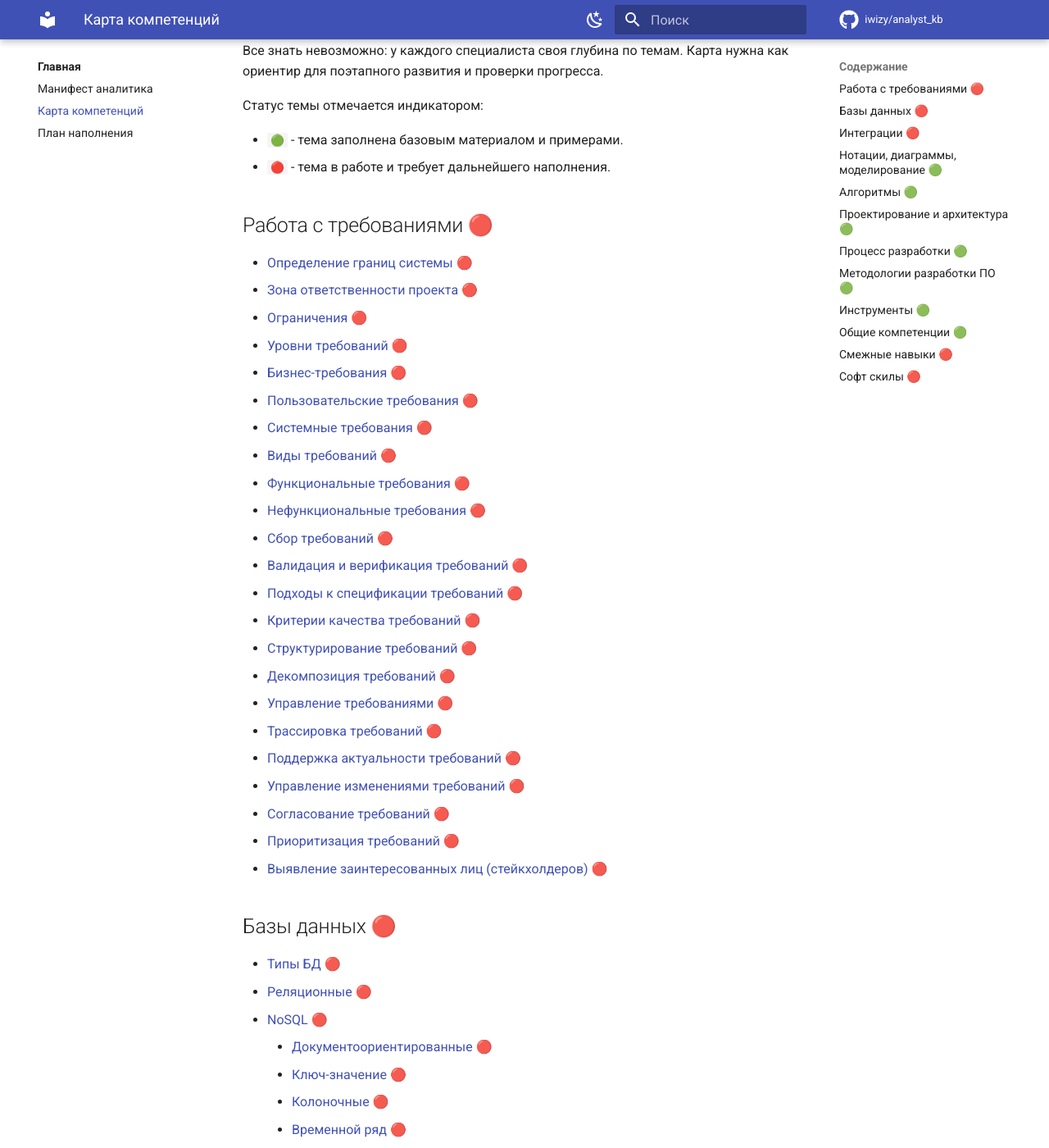
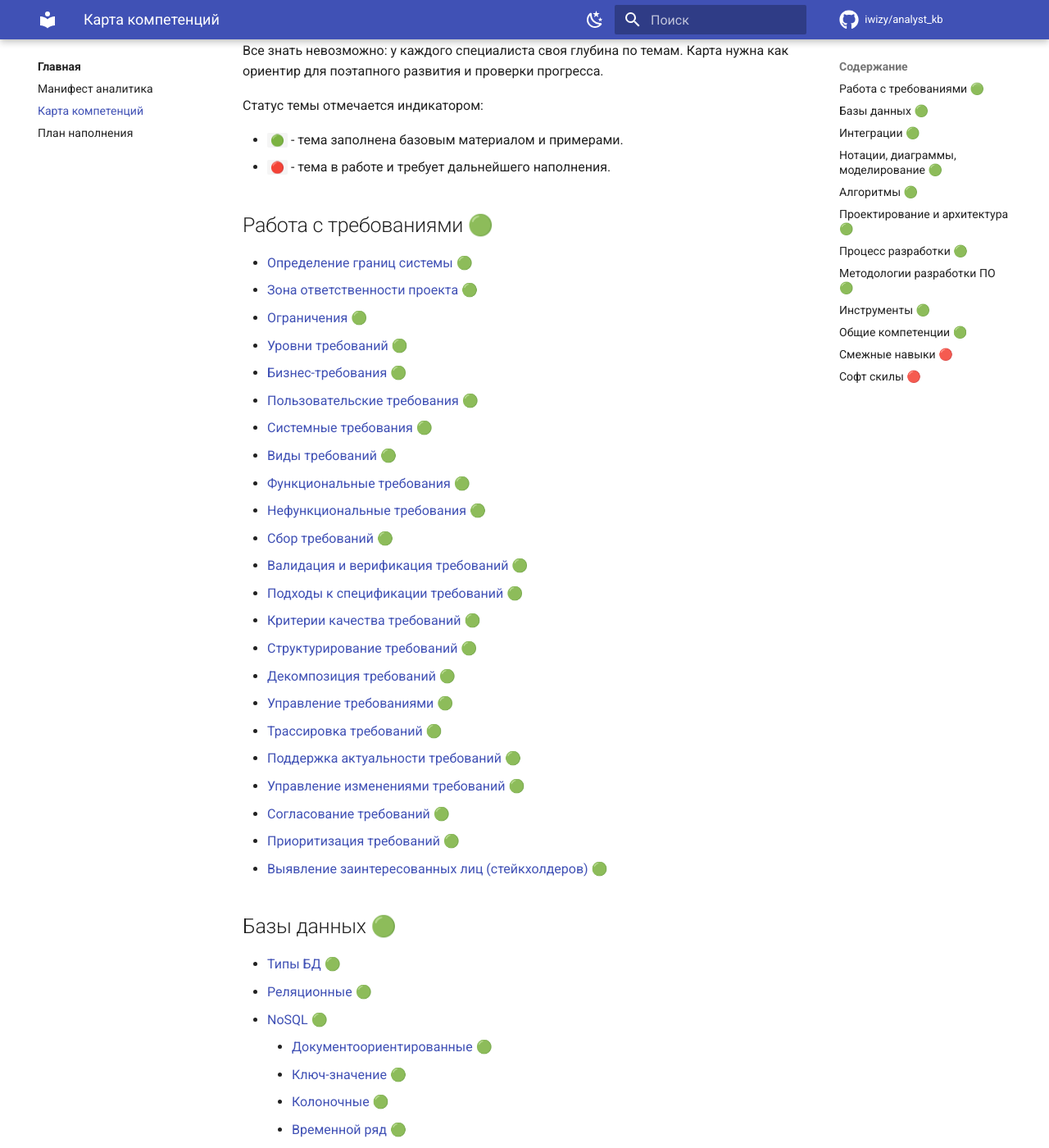
Before and after one commit to iwizy/analyst_kb, an MkDocs documentation site: the page built from docs/competence-map.md, in a window 1280 px wide and 1400 px high, scrolled down 246 px. Shown: the whole window at 82% size. Built offline with MkDocs 1.6.1 and Material for MkDocs 9.7.7, drawn with Linux system fonts in a browser that asks for light colours; comment, search, counter and statistics services are not loaded; some of the changed text lies outside the part shown.

Commit message:
Обновление материалов по карте компетенций

```diff
--- a/docs/competence-map.md
+++ b/docs/competence-map.md
@@ -9,92 +9,92 @@
 - `🟢` - тема заполнена базовым материалом и примерами.
 - `🔴` - тема в работе и требует дальнейшего наполнения.
 
-## Работа с требованиями 🔴
+## Работа с требованиями 🟢
 
-- [Определение границ системы](requirements/system-boundaries/index.md) 🔴
-  - [Зона ответственности проекта](requirements/system-boundaries/responsibility-zone.md) 🔴
-  - [Ограничения](requirements/system-boundaries/constraints.md) 🔴
-- [Уровни требований](requirements/levels/index.md) 🔴
-  - [Бизнес-требования](requirements/levels/business.md) 🔴
-  - [Пользовательские требования](requirements/levels/user.md) 🔴
-  - [Системные требования](requirements/levels/system.md) 🔴
-- [Виды требований](requirements/types/index.md) 🔴
-  - [Функциональные требования](requirements/types/functional.md) 🔴
-  - [Нефункциональные требования](requirements/types/non-functional.md) 🔴
-- [Сбор требований](requirements/elicitation.md) 🔴
-- [Валидация и верификация требований](requirements/validation.md) 🔴
-- [Подходы к спецификации требований](requirements/specification-approaches.md) 🔴
-- [Критерии качества требований](requirements/quality.md) 🔴
-- [Структурирование требований](requirements/structuring.md) 🔴
-- [Декомпозиция требований](requirements/decomposition.md) 🔴
-- [Управление требованиями](requirements/management/index.md) 🔴
-  - [Трассировка требований](requirements/management/traceability.md) 🔴
-  - [Поддержка актуальности требований](requirements/management/relevance.md) 🔴
-  - [Управление изменениями требований](requirements/management/change-management.md) 🔴
-  - [Согласование требований](requirements/management/coordination.md) 🔴
-  - [Приоритизация требований](requirements/management/prioritization.md) 🔴
-- [Выявление заинтересованных лиц (стейкхолдеров)](requirements/stakeholders.md) 🔴
+- [Определение границ системы](requirements/system-boundaries/index.md) 🟢
+  - [Зона ответственности проекта](requirements/system-boundaries/responsibility-zone.md) 🟢
+  - [Ограничения](requirements/system-boundaries/constraints.md) 🟢
+- [Уровни требований](requirements/levels/index.md) 🟢
+  - [Бизнес-требования](requirements/levels/business.md) 🟢
+  - [Пользовательские требования](requirements/levels/user.md) 🟢
+  - [Системные требования](requirements/levels/system.md) 🟢
+- [Виды требований](requirements/types/index.md) 🟢
+  - [Функциональные требования](requirements/types/functional.md) 🟢
+  - [Нефункциональные требования](requirements/types/non-functional.md) 🟢
+- [Сбор требований](requirements/elicitation.md) 🟢
+- [Валидация и верификация требований](requirements/validation.md) 🟢
+- [Подходы к спецификации требований](requirements/specification-approaches.md) 🟢
+- [Критерии качества требований](requirements/quality.md) 🟢
+- [Структурирование требований](requirements/structuring.md) 🟢
+- [Декомпозиция требований](requirements/decomposition.md) 🟢
+- [Управление требованиями](requirements/management/index.md) 🟢
+  - [Трассировка требований](requirements/management/traceability.md) 🟢
+  - [Поддержка актуальности требований](requirements/management/relevance.md) 🟢
+  - [Управление изменениями требований](requirements/management/change-management.md) 🟢
+  - [Согласование требований](requirements/management/coordination.md) 🟢
+  - [Приоритизация требований](requirements/management/prioritization.md) 🟢
+- [Выявление заинтересованных лиц (стейкхолдеров)](requirements/stakeholders.md) 🟢
 
-## Базы данных 🔴
+## Базы данных 🟢
 
-- [Типы БД](database/types/index.md) 🔴
-  - [Реляционные](database/types/relational.md) 🔴
-  - [NoSQL](database/types/nosql/index.md) 🔴
-    - [Документоориентированные](database/types/nosql/document.md) 🔴
-    - [Ключ-значение](database/types/nosql/key-value.md) 🔴
-    - [Колоночные](database/types/nosql/columnar.md) 🔴
-    - [Временной ряд](database/types/nosql/time-series.md) 🔴
-    - [Графовые](database/types/nosql/graph.md) 🔴
-    - [Поисковые](database/types/nosql/search.md) 🔴
-- [Распределённые реестры](database/distributed-ledgers/index.md) 🔴
-  - [Blockchain и смарт-контракты](database/distributed-ledgers/blockchain-and-smart-contracts.md) 🔴
-- [Проектирование модели данных](database/data-modeling.md) 🔴
-- [Нормализация и денормализация](database/normalization/index.md) 🔴
-  - [Нормальные формы](database/normalization/normal-forms.md) 🔴
-- [SQL](database/sql/index.md) 🔴
-  - [Селекты](database/sql/selects.md) 🔴
-  - [Агрегатные функции](database/sql/aggregate-functions.md) 🔴
-  - [Группировка и сортировка](database/sql/grouping-sorting.md) 🔴
-  - [Вложенные запросы](database/sql/subqueries.md) 🔴
-  - [Индексы](database/sql/indexes.md) 🔴
-  - [Хранимые процедуры и пользовательские функции](database/sql/stored-procedures-and-udf.md) 🔴
-  - [Оконные функции](database/sql/window-functions.md) 🔴
-- [Масштабирование БД](database/scaling/index.md) 🔴
-  - [Партицирование](database/scaling/partitioning.md) 🔴
-  - [Шардирование](database/scaling/sharding.md) 🔴
-- [Master Data Management (MDM)](database/mdm.md) 🔴
-- [Реплицирование данных](database/replication.md) 🔴
-- [Бэкапирование данных](database/backup.md) 🔴
+- [Типы БД](database/types/index.md) 🟢
+  - [Реляционные](database/types/relational.md) 🟢
+  - [NoSQL](database/types/nosql/index.md) 🟢
+    - [Документоориентированные](database/types/nosql/document.md) 🟢
+    - [Ключ-значение](database/types/nosql/key-value.md) 🟢
+    - [Колоночные](database/types/nosql/columnar.md) 🟢
+    - [Временной ряд](database/types/nosql/time-series.md) 🟢
+    - [Графовые](database/types/nosql/graph.md) 🟢
+    - [Поисковые](database/types/nosql/search.md) 🟢
+- [Распределённые реестры](database/distributed-ledgers/index.md) 🟢
+  - [Blockchain и смарт-контракты](database/distributed-ledgers/blockchain-and-smart-contracts.md) 🟢
+- [Проектирование модели данных](database/data-modeling.md) 🟢
+- [Нормализация и денормализация](database/normalization/index.md) 🟢
+  - [Нормальные формы](database/normalization/normal-forms.md) 🟢
+- [SQL](database/sql/index.md) 🟢
+  - [Селекты](database/sql/selects.md) 🟢
+  - [Агрегатные функции](database/sql/aggregate-functions.md) 🟢
+  - [Группировка и сортировка](database/sql/grouping-sorting.md) 🟢
+  - [Вложенные запросы](database/sql/subqueries.md) 🟢
+  - [Индексы](database/sql/indexes.md) 🟢
+  - [Хранимые процедуры и пользовательские функции](database/sql/stored-procedures-and-udf.md) 🟢
+  - [Оконные функции](database/sql/window-functions.md) 🟢
+- [Масштабирование БД](database/scaling/index.md) 🟢
+  - [Партицирование](database/scaling/partitioning.md) 🟢
+  - [Шардирование](database/scaling/sharding.md) 🟢
+- [Master Data Management (MDM)](database/mdm.md) 🟢
+- [Реплицирование данных](database/replication.md) 🟢
+- [Бэкапирование данных](database/backup.md) 🟢
 
-## Интеграции 🔴
+## Интеграции 🟢
 
-- [Проектирование API](integrations/api-design/index.md) 🔴
-  - [Сущности, атрибуты, контракты](integrations/api-design/entities-attributes-contracts.md) 🔴
-  - [Документирование API](integrations/api-design/api-documentation.md) 🔴
-  - [Форматы сериализации](integrations/api-design/serialization-formats/index.md) 🔴
-    - [JSON](integrations/api-design/serialization-formats/json.md) 🔴
-    - [XML / XSD](integrations/api-design/serialization-formats/xml-xsd.md) 🔴
-    - [YAML](integrations/api-design/serialization-formats/yaml.md) 🔴
-  - [Обратная совместимость](integrations/api-design/backward-compatibility.md) 🔴
-  - [Идемпотентность](integrations/api-design/idempotency.md) 🔴
-- [Способы интеграции](integrations/integration-methods/index.md) 🔴
-  - [API](integrations/integration-methods/api/index.md) 🔴
-    - [REST / HTTP(S)](integrations/integration-methods/api/rest-http.md) 🔴
-    - [SOAP](integrations/integration-methods/api/soap.md) 🔴
-    - [GraphQL](integrations/integration-methods/api/graphql.md) 🔴
-    - [gRPC](integrations/integration-methods/api/grpc.md) 🔴
-    - [JSON-RPC](integrations/integration-methods/api/json-rpc.md) 🔴
-    - [WebSockets](integrations/integration-methods/api/websockets.md) 🔴
-  - [Брокеры сообщений](integrations/integration-methods/message-brokers/index.md) 🔴
-    - [Kafka](integrations/integration-methods/message-brokers/kafka.md) 🔴
-    - [RabbitMQ](integrations/integration-methods/message-brokers/rabbitmq.md) 🔴
-  - [Общая БД](integrations/integration-methods/shared-database.md) 🔴
-  - [Обмен файлами](integrations/integration-methods/file-exchange.md) 🔴
-- [Сетевое взаимодействие](integrations/networking/index.md) 🔴
-  - [Модель OSI](integrations/networking/osi.md) 🔴
-  - [TCP/IP](integrations/networking/tcp-ip.md) 🔴
-  - [UDP](integrations/networking/udp.md) 🔴
-  - [Сокеты](integrations/networking/sockets.md) 🔴
+- [Проектирование API](integrations/api-design/index.md) 🟢
+  - [Сущности, атрибуты, контракты](integrations/api-design/entities-attributes-contracts.md) 🟢
+  - [Документирование API](integrations/api-design/api-documentation.md) 🟢
+  - [Форматы сериализации](integrations/api-design/serialization-formats/index.md) 🟢
+    - [JSON](integrations/api-design/serialization-formats/json.md) 🟢
+    - [XML / XSD](integrations/api-design/serialization-formats/xml-xsd.md) 🟢
+    - [YAML](integrations/api-design/serialization-formats/yaml.md) 🟢
+  - [Обратная совместимость](integrations/api-design/backward-compatibility.md) 🟢
+  - [Идемпотентность](integrations/api-design/idempotency.md) 🟢
+- [Способы интеграции](integrations/integration-methods/index.md) 🟢
+  - [API](integrations/integration-methods/api/index.md) 🟢
+    - [REST / HTTP(S)](integrations/integration-methods/api/rest-http.md) 🟢
+    - [SOAP](integrations/integration-methods/api/soap.md) 🟢
+    - [GraphQL](integrations/integration-methods/api/graphql.md) 🟢
+    - [gRPC](integrations/integration-methods/api/grpc.md) 🟢
+    - [JSON-RPC](integrations/integration-methods/api/json-rpc.md) 🟢
+    - [WebSockets](integrations/integration-methods/api/websockets.md) 🟢
+  - [Брокеры сообщений](integrations/integration-methods/message-brokers/index.md) 🟢
+    - [Kafka](integrations/integration-methods/message-brokers/kafka.md) 🟢
+    - [RabbitMQ](integrations/integration-methods/message-brokers/rabbitmq.md) 🟢
+  - [Общая БД](integrations/integration-methods/shared-database.md) 🟢
+  - [Обмен файлами](integrations/integration-methods/file-exchange.md) 🟢
+- [Сетевое взаимодействие](integrations/networking/index.md) 🟢
+  - [Модель OSI](integrations/networking/osi.md) 🟢
+  - [TCP/IP](integrations/networking/tcp-ip.md) 🟢
+  - [UDP](integrations/networking/udp.md) 🟢
+  - [Сокеты](integrations/networking/sockets.md) 🟢
 
 ## Нотации, диаграммы, моделирование 🟢
 
```
